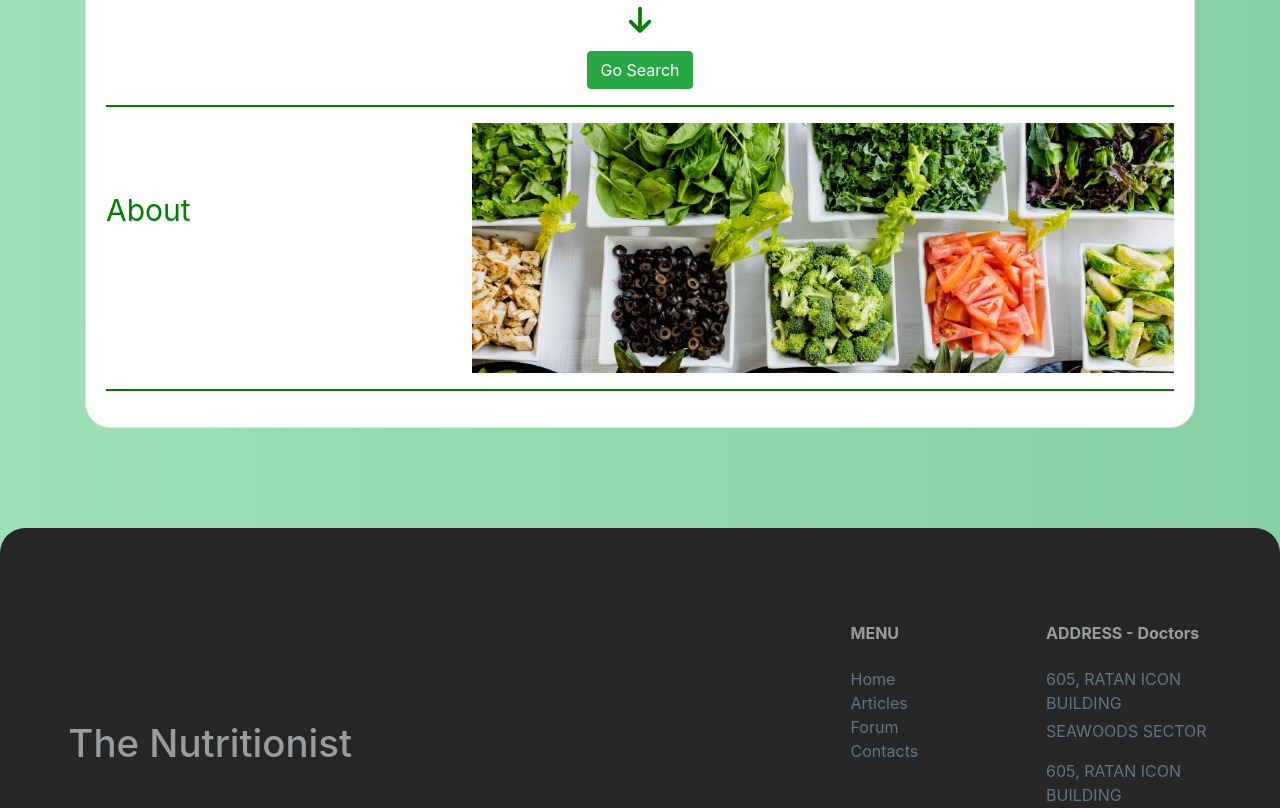
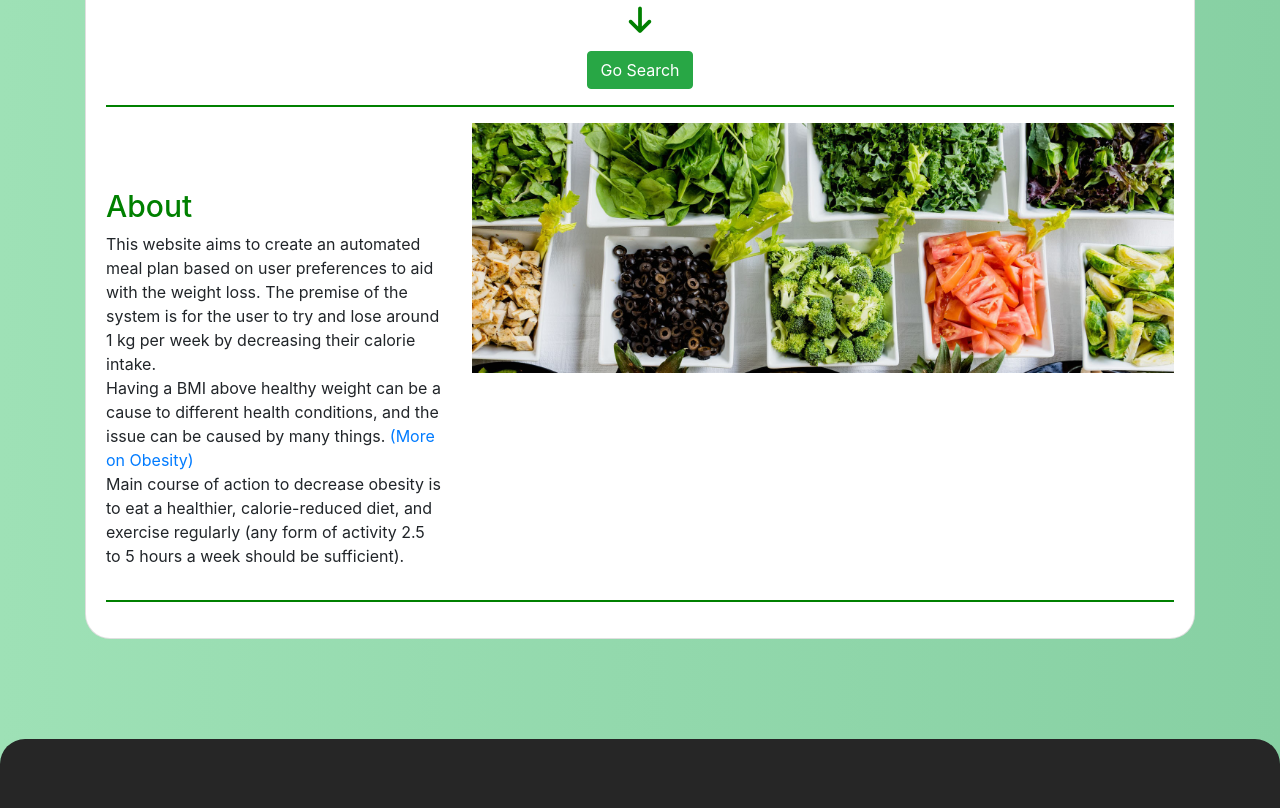
Before and after one commit to michal-sitarz2/WeightLossWeb, a Django app: page / in a window 1280 px wide. Shown: the part 695-1503 px from the top of the page. Run offline with Django 3.2, Linux system fonts and the light colour scheme; some libraries are stand-ins or nearby versions.

Commit message:
Adding some About information, disclaimer when registering and reminders on the meal plan.

```diff
--- a/src/templates/homepage.html
+++ b/src/templates/homepage.html
@@ -32,7 +32,18 @@
                 <div class="row">
                     <div class="col-4">
                         <div class="about-text">
-                            <p style="padding-top: 65px; font-size: 30px; color: green;">About</p>
+                            <h3 style="padding-top: 65px; font-size: 30px; color: green;">About</h3>
+                            <p>
+                                This website aims to create an automated meal plan based on user preferences
+                                to aid with the weight loss. The premise of the system is for the user to try and lose
+                                around 1 kg per week by decreasing their calorie intake.<br>
+                                Having a BMI above healthy weight can be a cause to different health conditions, and the
+                                issue can be caused by many things. <a href="https://www.nhs.uk/conditions/obesity/">
+                                (More on Obesity)</a><br>
+                                Main course of action to decrease obesity is to eat a healthier, calorie-reduced diet,
+                                and exercise regularly (any form of activity 2.5 to 5 hours a week should be sufficient).
+
+                            </p>
                         </div>
                     </div>
                     <div class="col-8">
```
Also changed, not shown: src/account/templates/account/register.html (+7 -18 lines), src/meals/templates/meals/list_recipes.html (+9 -2 lines).
